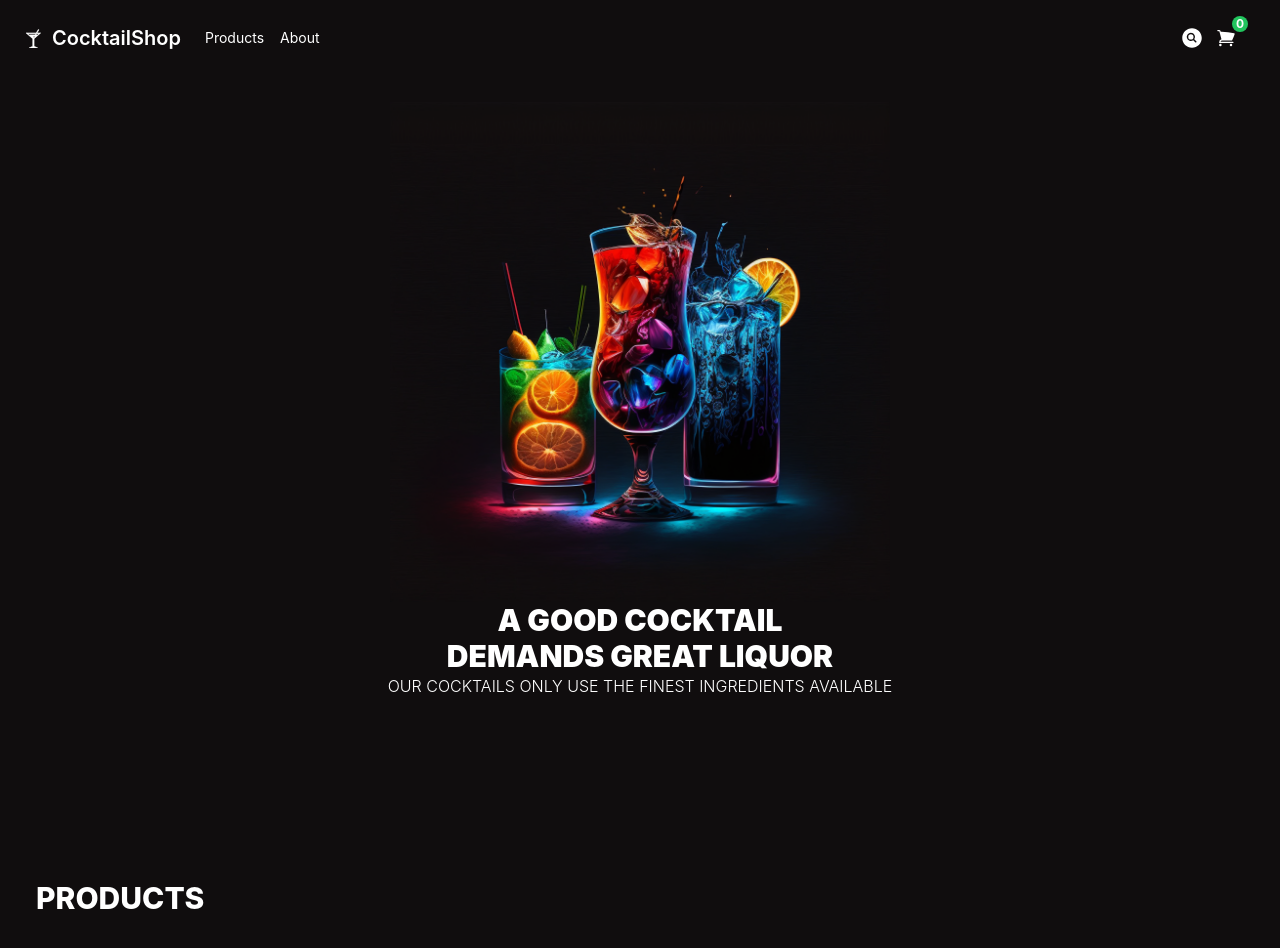
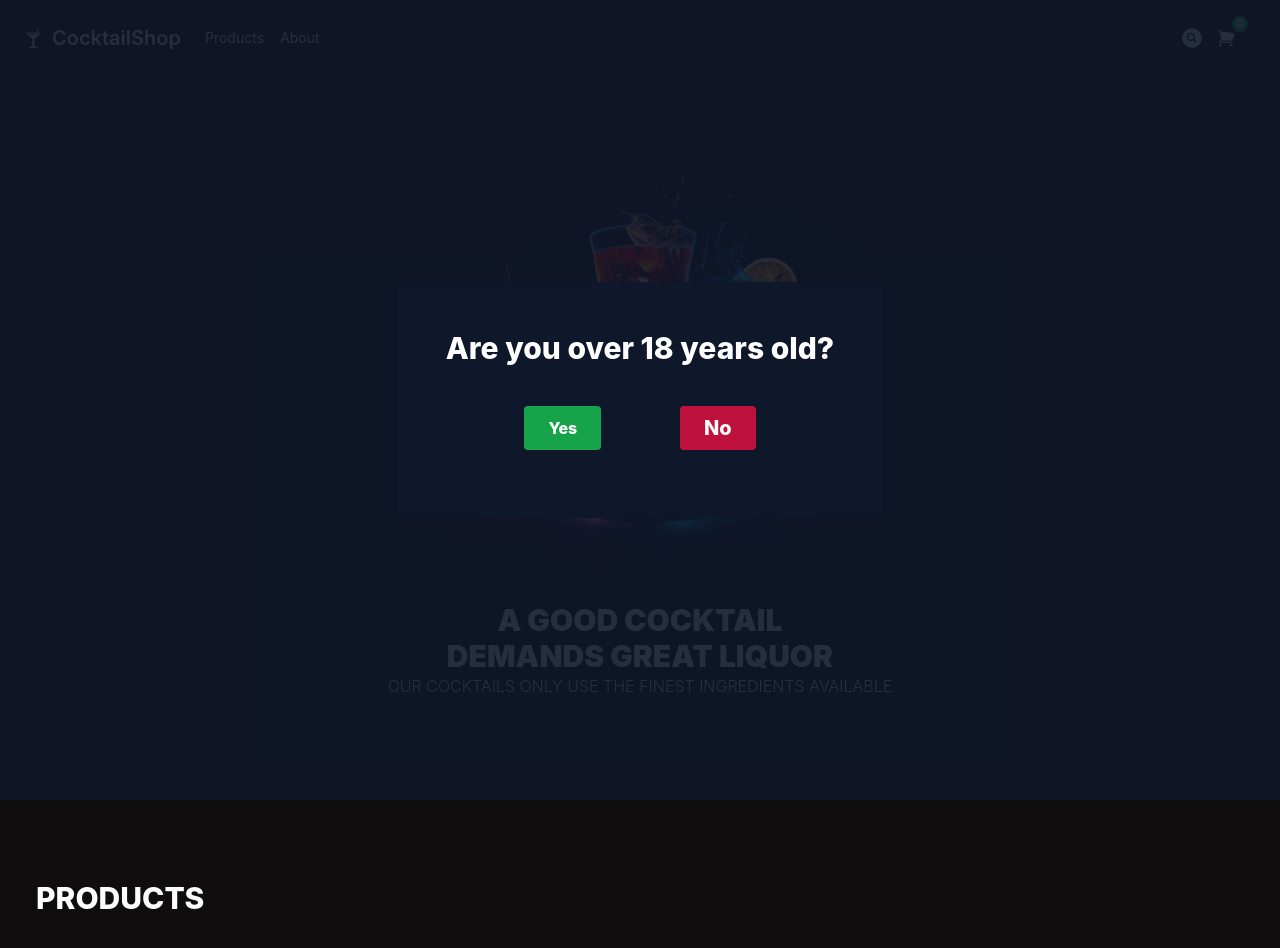
Before and after one commit to jacobgervin/cocktailshop, a React (Create React App) app: page / in a window 1280 px wide. Shown: the top 948 px of the page. Built offline with nearby package versions, Linux system fonts and the light colour scheme; no server answers.

Commit message:
Added a ageverification modal

```diff
--- a/src/App.js
+++ b/src/App.js
@@ -3,7 +3,7 @@ import Products from './products';
 import Navigation from './nav';
 import HeroSection from './hero';
 import Filter from './filter';
-
+import AgeVerificationModal from "./ageverification";
 
 
 const App = () => {
--- /dev/null
+++ b/src/ageverification.js
@@ -0,0 +1,34 @@
+import React, { useState } from "react";
+
+function AgeVerificationModal() {
+  const [showModal, setShowModal] = useState(true);
+  const [showNo, setShowNo] = useState(false);
+  const handleYesClick = () => {
+    setShowModal(false);
+    // Call a function to allow the user to view the site
+  };
+  const handleNoClick = () => {
+    setShowNo(true);
+    // Call a function to show a large modal with a message
+  };
+  return (
+    <>
+      {showModal && (
+        <div className="w-full bg-slate-900/[.90] fixed h-full z-[100] flex flex-col items-center justify-center">
+          <div className="text-white text-center bg-slate-900 p-12">
+            <h2 className="text-3xl  font-extrabold mb-10">Are you over 18 years old?</h2>
+            <div className="w-full flex flex-row justify-evenly mb-5">
+
+            <button className="bg-green-600 px-6 py-2 text-x rounded font-extrabold" onClick={handleYesClick}>Yes</button>
+            <button className="bg-rose-700 px-6 py-2 text-xl rounded font-extrabold" onClick={handleNoClick}>No</button>
+
+            </div>
+            {showNo && (<p>You have to be over 18 to view this page!</p>)}
+          </div>
+        </div>
+      )}
+    </>
+  );
+}
+
+export default AgeVerificationModal;
--- a/src/index.js
+++ b/src/index.js
@@ -1,5 +1,6 @@
 import React from 'react';
 import ReactDOM from 'react-dom/client';
+import AgeVerificationModal from './ageverification';
 
 import './index.css';
 
@@ -11,6 +12,7 @@ import App from './App';
 const root = ReactDOM.createRoot(document.getElementById('root'));
 root.render(
   <React.StrictMode>
+    <AgeVerificationModal />
   <App />
   </React.StrictMode>
 
```
